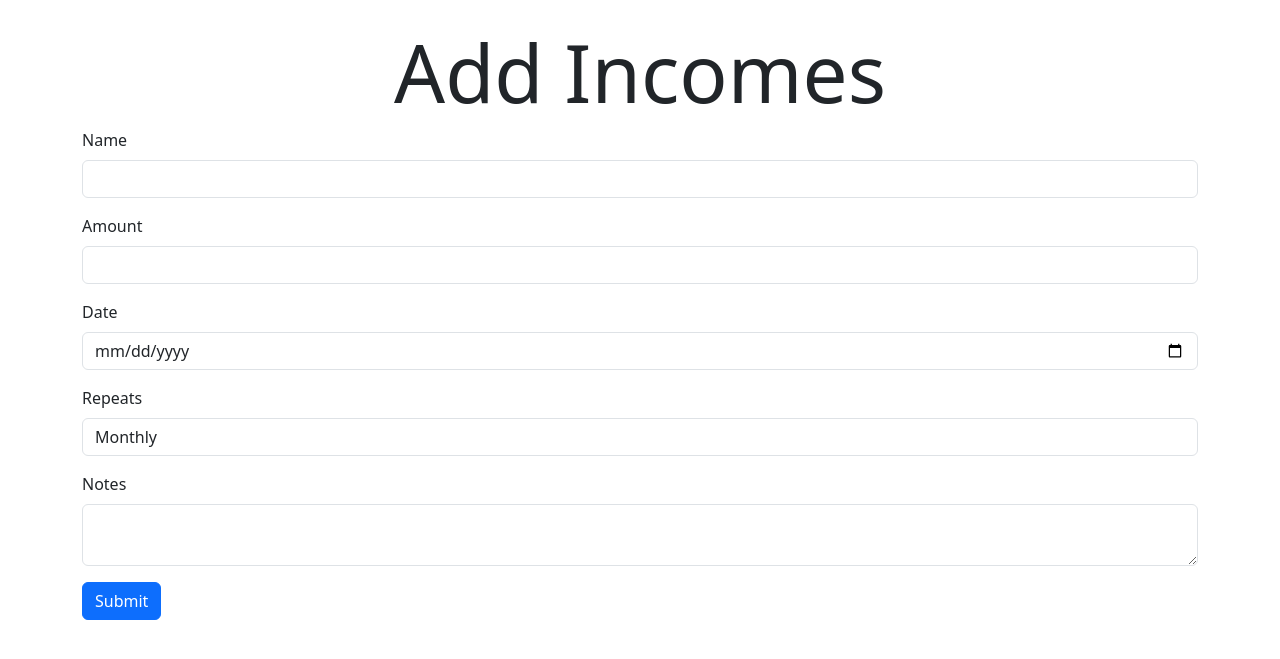
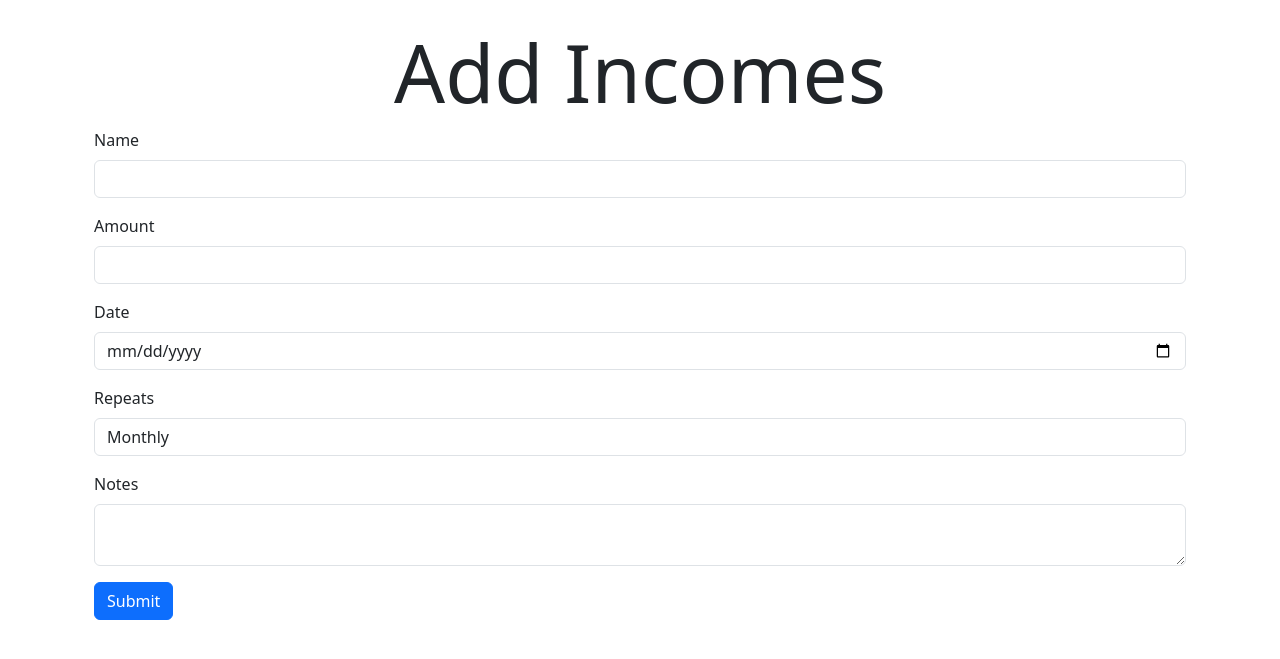
Before and after one commit to Gregorh98/Budget-Planner-App, a Flask app: page /incomes/add in a window 1280 px wide. Shown: the part 56-715 px from the top of the page. Run offline with Flask 3, Linux system fonts and the light colour scheme.

Commit message:
Fixed padding

```diff
--- a/templates/add.html
+++ b/templates/add.html
@@ -5,7 +5,7 @@
 </head>
 <body>
 {% include "includes/nav.html" %}
-<div class="container pt-4">
+<div class="container p-4">
     <h1 class="display-1 text-center">{{pageTitle}}</h1>
     <form action="POST">
         <div class="mb-3">
--- a/templates/home.html
+++ b/templates/home.html
@@ -5,7 +5,7 @@
 </head>
 <body>
 {% include "includes/nav.html" %}
-<div class="container pt-4">
+<div class="container p-4">
     <h1 class="display-1 text-center">Budget App</h1>
 </div>
 {% include "includes/_footer.html" %}
--- a/templates/manage.html
+++ b/templates/manage.html
@@ -5,7 +5,7 @@
 </head>
 <body>
 {% include "includes/nav.html" %}
-<div class="container pt-4">
+<div class="container p-4">
     <h1 class="display-1 text-center">{{pageTitle}}</h1>
     <table class="table">
         <thead>
```
